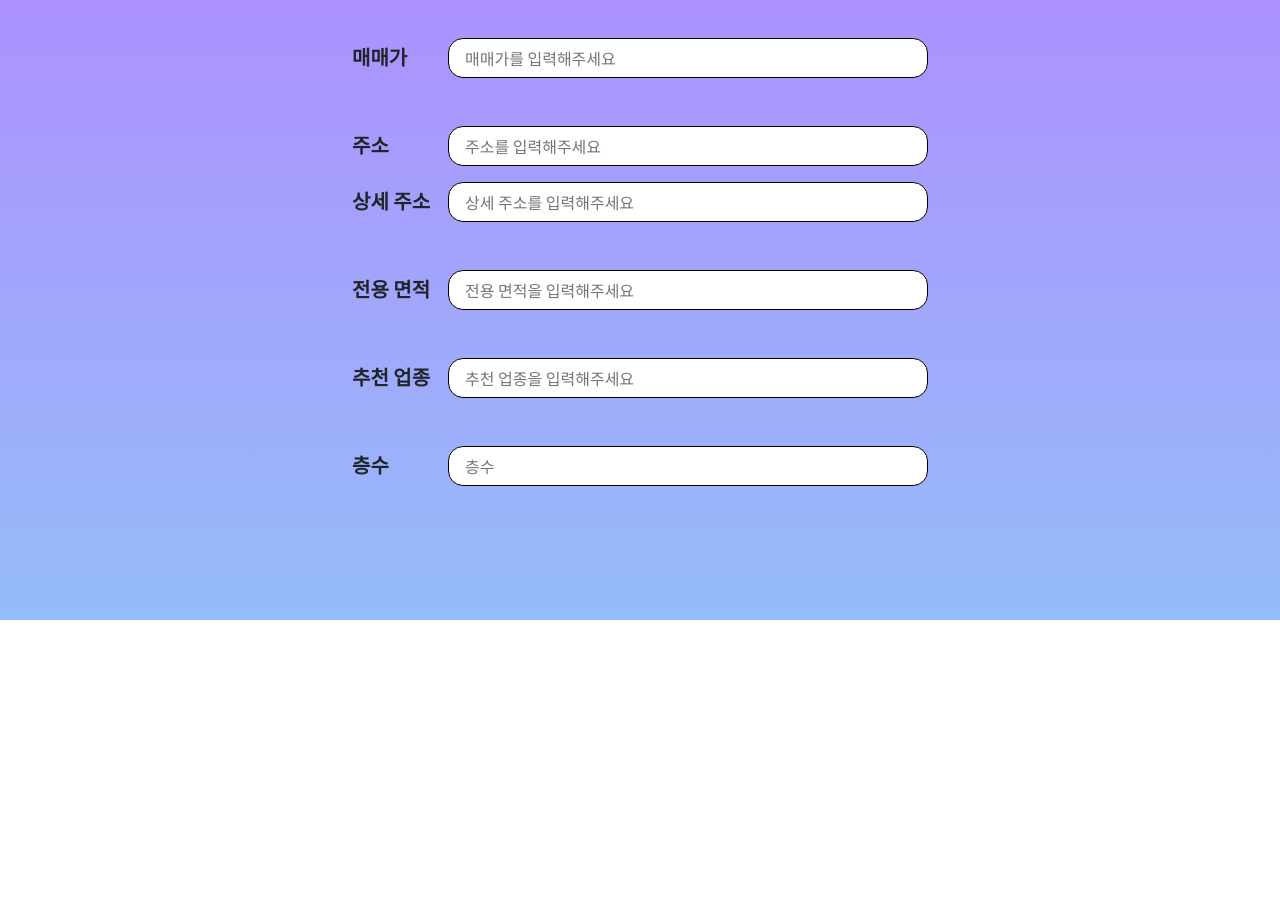
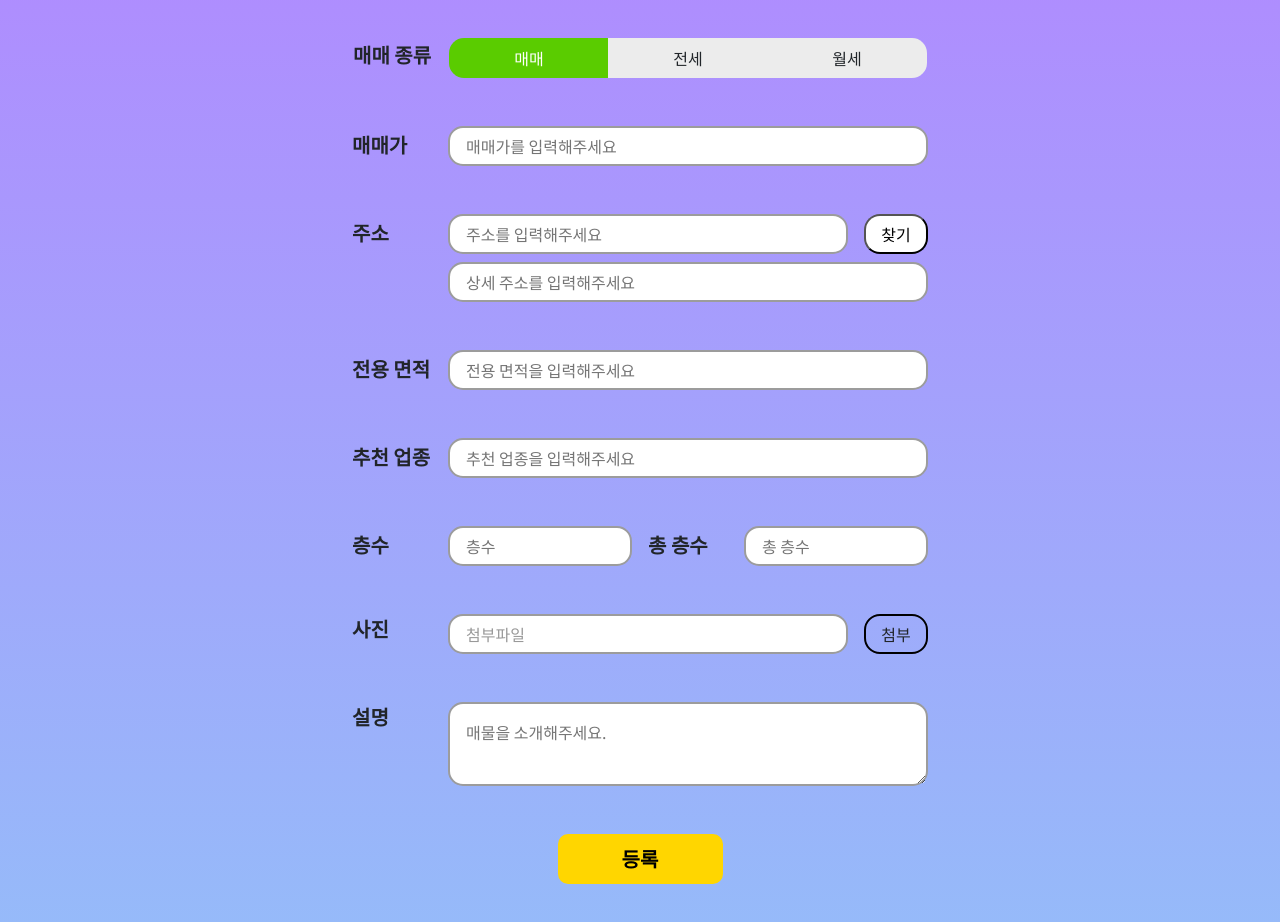
Before and after one commit to cielo0105/gage_vue, a Vue app: page /deal/regist in a window 1280 px wide. Shown: the part 180-1102 px from the top of the page. Before the commit the page ends 800 px from the top, so only its background shows below. Built offline with nearby package versions, Linux system fonts and the light colour scheme.

Commit message:
:lipstick:  deal regist, deal map 화면 만들기

```diff
--- /dev/null
+++ b/src/components/deal/DealInfo.vue
@@ -0,0 +1,42 @@
+<script setup></script>
+
+<template>
+  <div class="dealinfo-box">
+    <div class="header">
+      <strong class="title">월세 1000/50</strong>
+      <button class="close-btn" @click="$emit('close-box')">✕</button>
+    </div>
+  </div>
+</template>
+
+<style scoped>
+.dealinfo-box {
+  position: absolute;
+  z-index: 10;
+  top: 1rem;
+  left: 1rem;
+
+  width: 30rem;
+  height: fit-content;
+  border-radius: 0.9375rem;
+  background: #fff;
+  box-shadow: 0px 4px 4px 0px rgba(0, 0, 0, 0.25);
+  padding: 2rem;
+}
+.dealinfo-box .header {
+  display: flex;
+  justify-content: space-between;
+  align-items: center;
+}
+.close-btn {
+  font-size: 1.3rem;
+  background: none;
+  border: none;
+  outline: none;
+}
+.title {
+  color: #000;
+  font-size: 1.2rem;
+  font-weight: 700;
+}
+</style>
--- a/src/components/deal/DealInput.vue
+++ b/src/components/deal/DealInput.vue
@@ -1,11 +1,19 @@
 <script setup>
 defineProps({
+  modelValue: String,
   label: String,
   width: String,
   height: String,
   type: String,
-  placeholder: String
+  placeholder: String,
+  readonly: Boolean,
+  value: String
 })
+
+const emit = defineEmits(['update:modelValue'])
+const handleInput = ($event) => {
+  emit('update:modelValue', $event.target.value)
+}
 </script>
 
 <template>
@@ -18,6 +26,7 @@ defineProps({
       :style="{ width: width, height: height }"
       :type="type"
       :placeholder="placeholder"
+      :readonly="readonly"
     />
   </div>
 </template>
@@ -32,7 +41,7 @@ defineProps({
 }
 .input {
   border-radius: 0.9375rem;
-  border: 1px solid #000;
+  border: 2px solid #9c9c9c;
   padding: 1rem;
 }
 </style>
--- /dev/null
+++ b/src/components/deal/DealInputGroup.vue
@@ -0,0 +1,54 @@
+<script setup>
+defineProps({
+  label: String,
+  btns: Array,
+  selected: String
+})
+</script>
+
+<template>
+  <div class="input-box">
+    <label class="text">{{ label }}</label>
+    <div class="btn-group">
+      <button
+        v-for="(item, index) in btns"
+        :key="index"
+        @click="$emit('selectType', item.code)"
+        :class="selected === item.code ? 'selected-btn' : 'btn'"
+      >
+        {{ item.name }}
+      </button>
+    </div>
+  </div>
+</template>
+
+<style scoped>
+.input-box {
+  display: inline;
+  margin-bottom: 3rem;
+}
+.text {
+  width: 6rem;
+  font-size: 1.25rem;
+  font-weight: 700;
+}
+.btn {
+  width: 10rem;
+  height: 2.5rem;
+  background: #ececec;
+}
+.selected-btn {
+  width: 10rem;
+  height: 2.5rem;
+  background: #5acc00;
+  color: white;
+  border: none;
+}
+.btn-group button:first-child {
+  border-radius: 0.9375rem 0 0 0.9375rem;
+}
+
+.btn-group button:last-child {
+  border-radius: 0 0.9375rem 0.9375rem 0;
+}
+</style>
--- a/src/components/deal/DealMap.vue
+++ b/src/components/deal/DealMap.vue
@@ -0,0 +1,71 @@
+<script setup>
+import { onMounted, ref } from 'vue'
+import { useRouter } from 'vue-router'
+import DealInfo from '@/components/deal/DealInfo.vue'
+
+const router = useRouter()
+
+let map
+
+onMounted(() => {
+  if (window.kakao && window.kakao.maps) {
+    initMap()
+  } else {
+    const script = document.createElement('script')
+    script.onload = () => window.kakao.maps.load(initMap)
+    script.src =
+      '//dapi.kakao.com/v2/maps/sdk.js?autoload=false&appkey=8980521e66956686ad980618b70271ab&libraries=services'
+    document.head.appendChild(script)
+  }
+})
+
+const initMap = () => {
+  let mapContainer = document.getElementById('map') // 지도를 표시할 div
+  let mapOption = {
+    center: new window.kakao.maps.LatLng(37.564343, 126.947613), // 지도의 중심좌표
+    level: 6 // 지도의 확대 레벨
+  }
+
+  map = new window.kakao.maps.Map(mapContainer, mapOption)
+
+  window.navigator.geolocation.getCurrentPosition((p) => {
+    let lat = p.coords.latitude
+    let lng = p.coords.longitude
+    map.setCenter(new window.kakao.maps.LatLng(lat, lng))
+  })
+}
+</script>
+
+<template>
+  <div id="map">
+    <button class="regist-btn" @click="() => router.push({ name: 'deal-regist' })">매물등록</button>
+    <deal-info></deal-info>
+  </div>
+</template>
+
+<style scoped>
+#map {
+  width: 100vw;
+  height: calc(100vh - 100.28px);
+}
+
+.regist-btn {
+  border-radius: 50%;
+  width: 5.4375rem;
+  height: 5.4375rem;
+
+  position: absolute;
+  z-index: 3;
+  top: 1rem;
+  right: 1rem;
+
+  background: #5acc00;
+  border: none;
+  outline: none;
+
+  color: #000;
+  text-align: center;
+  font-size: 0.9375rem;
+  font-weight: 500;
+}
+</style>
--- a/src/components/deal/DealRegist.vue
+++ b/src/components/deal/DealRegist.vue
@@ -1,12 +1,54 @@
 <script setup>
+import { ref } from 'vue'
+import { VueDaumPostcode } from 'vue-daum-postcode'
 import DealInput from '@/components/deal/DealInput.vue'
+import DealInputGroup from '@/components/deal/DealInputGroup.vue'
+
+const btns = [
+  { name: '매매', code: 'sale' },
+  { name: '전세', code: 'lease' },
+  { name: '월세', code: 'monthly' }
+]
+
+const postOpen = ref(false)
+
+const data = ref({
+  selectedType: 'sale',
+  amount1: null,
+  amount2: null,
+  address: '',
+  addressDetail: '',
+  area: null,
+  recommend: null,
+  floor: null,
+  allFloor: null,
+  desc: null
+})
+
+const onComplete = (newResult) => {
+  data.value.address = newResult.address
+  postOpen.value = false
+}
 </script>
 
 <template>
+  <div class="post-box" v-if="postOpen" @click="() => (postOpen = false)">
+    <div class="post-container" @click.stop="">
+      <VueDaumPostcode @complete="onComplete" class="postcode" />
+    </div>
+  </div>
   <div class="big-container">
     <div class="container">
       <h3 class="title">매물 등록</h3>
+      <deal-input-group
+        label="매매 종류"
+        :btns="btns"
+        :selected="data.selectedType"
+        @selectType="(e) => (data.selectedType = e)"
+      />
       <deal-input
+        v-if="data.selectedType === 'sale'"
+        v-model="data.amount1"
         label="매매가"
         width="30rem"
         height="2.5rem"
@@ -15,15 +57,56 @@ import DealInput from '@/components/deal/DealInput.vue'
         style="margin-bottom: 3rem"
       />
       <deal-input
-        label="주소"
+        v-if="data.selectedType === 'lease'"
+        v-model="data.amount1"
+        label="보증금"
         width="30rem"
         height="2.5rem"
         type="text"
-        placeholder="주소를 입력해주세요"
-        style="margin-bottom: 1rem"
+        placeholder="보증금을 입력해주세요"
+        style="margin-bottom: 3rem"
+      />
+      <div style="margin-bottom: 3rem" v-if="data.selectedType === 'monthly'">
+        <deal-input
+          v-model="data.amount1"
+          label="보증금"
+          width="11.5rem"
+          height="2.5rem"
+          type="text"
+          placeholder="보증금"
+          style="margin-right: 1rem"
         />
         <deal-input
-        label="상세 주소"
+          v-model="data.amount2"
+          label="월세"
+          width="11.5rem"
+          height="2.5rem"
+          type="text"
+          placeholder="월세"
+        />
+      </div>
+      <div style="margin-bottom: 0.5rem">
+        <deal-input
+          v-model="data.address"
+          label="주소"
+          width="25rem"
+          height="2.5rem"
+          type="text"
+          placeholder="주소를 입력해주세요"
+          style="margin-right: 1rem"
+          readonly
+          @click="() => (postOpen = true)"
+        />
+        <button
+          style="width: 4rem; height: 2.5rem; border-radius: 1rem; background: white"
+          @click="() => (postOpen = true)"
+        >
+          찾기
+        </button>
+      </div>
+      <deal-input
+        v-model="data.addressDetail"
+        label=""
         width="30rem"
         height="2.5rem"
         type="text"
@@ -31,6 +114,7 @@ import DealInput from '@/components/deal/DealInput.vue'
         style="margin-bottom: 3rem"
       />
       <deal-input
+        v-model="data.area"
         label="전용 면적"
         width="30rem"
         height="2.5rem"
@@ -39,6 +123,7 @@ import DealInput from '@/components/deal/DealInput.vue'
         style="margin-bottom: 3rem"
       />
       <deal-input
+        v-model="data.recommend"
         label="추천 업종"
         width="30rem"
         height="2.5rem"
@@ -46,14 +131,43 @@ import DealInput from '@/components/deal/DealInput.vue'
         placeholder="추천 업종을 입력해주세요"
         style="margin-bottom: 3rem"
       />
+      <div style="margin-bottom: 3rem">
         <deal-input
+          v-model="data.floor"
           label="층수"
-        width="30rem"
+          width="11.5rem"
           height="2.5rem"
           type="text"
           placeholder="층수"
-        style="margin-bottom: 3rem"
+          style="margin-right: 1rem"
         />
+        <deal-input
+          v-model="data.allFloor"
+          label="총 층수"
+          width="11.5rem"
+          height="2.5rem"
+          type="text"
+          placeholder="총 층수"
+        />
+      </div>
+      <div class="input-img">
+        <label class="text">사진</label>
+        <div class="filebox">
+          <input class="upload-name" value="첨부파일" placeholder="첨부파일" />
+          <label for="file">첨부</label>
+          <input type="file" id="file" />
+        </div>
+      </div>
+      <div style="display: flex; margin-bottom: 3rem">
+        <label class="text">설명</label>
+        <textarea
+          class="text-area"
+          @input="handleInput"
+          :type="type"
+          placeholder="매물을 소개해주세요."
+        ></textarea>
+      </div>
+      <button class="regist-btn">등록</button>
     </div>
   </div>
 </template>
@@ -77,4 +191,88 @@ import DealInput from '@/components/deal/DealInput.vue'
   font-weight: 700;
   margin-bottom: 4rem;
 }
+.post-box {
+  z-index: 2;
+  position: fixed;
+  top: 0;
+  left: 0;
+  right: 0;
+  bottom: 0;
+  width: 100%;
+  height: 100%;
+  background: rgba(0, 0, 0, 0.4);
+}
+.post-container {
+  position: relative;
+  top: 50%;
+  left: 50%;
+  transform: translate(-50%, -50%);
+  width: 40rem;
+  background: #fff;
+  border-radius: 10px;
+  padding: 20px;
+  box-sizing: border-box;
+}
+.postcode {
+  overflow-y: scroll;
+  max-height: 80vh;
+}
+.input-img {
+  display: flex;
+  margin-bottom: 3rem;
+}
+.filebox {
+  display: flex;
+}
+.filebox .upload-name {
+  width: 25rem;
+  color: #999999;
+  border-radius: 0.9375rem;
+  border: 2px solid #9c9c9c;
+  padding: 1rem;
+  height: 2.5rem;
+  margin-right: 1rem;
+}
+.filebox label {
+  display: flex;
+  align-items: center;
+  justify-content: center;
+  cursor: pointer;
+
+  width: 4rem;
+  height: 2.5rem;
+  border-radius: 1rem;
+  border: 2px solid black;
+}
+.filebox input[type='file'] {
+  position: absolute;
+  width: 0;
+  height: 0;
+  padding: 0;
+  overflow: hidden;
+  border: 0;
+}
+.text {
+  width: 6rem;
+  font-size: 1.25rem;
+  font-weight: 700;
+}
+.text-area {
+  border-radius: 0.9375rem;
+  border: 2px solid #9c9c9c;
+  padding: 1rem;
+  width: 30rem;
+}
+.regist-btn {
+  width: 10.3125rem;
+  height: 3.125rem;
+  border-radius: 0.625rem;
+  background: #ffd600;
+  border: none;
+
+  color: #000;
+  text-align: center;
+  font-size: 1.25rem;
+  font-weight: 700;
+}
 </style>
--- a/src/router/index.js
+++ b/src/router/index.js
@@ -61,7 +61,7 @@ const router = createRouter({
       path: '/deal',
       name: 'deal',
       component: DealView,
-      redirect: { name: 'notice-list' },
+      redirect: { name: 'deal-map' },
       children: [
         {
           path: 'map',
```
Lines whose indentation alone changed are shown as unchanged.
